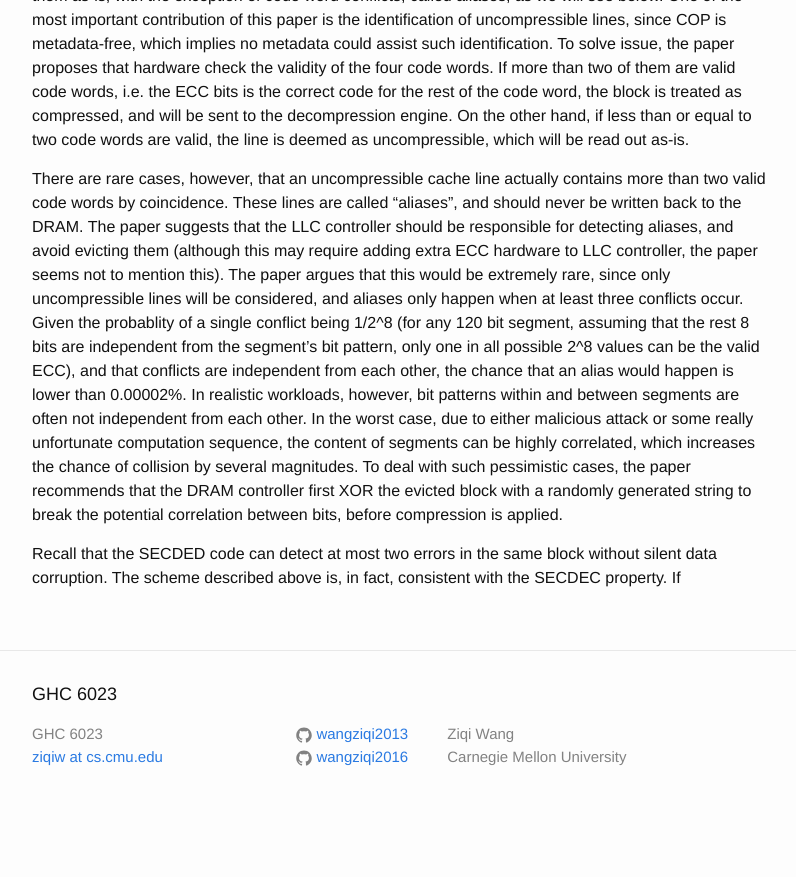
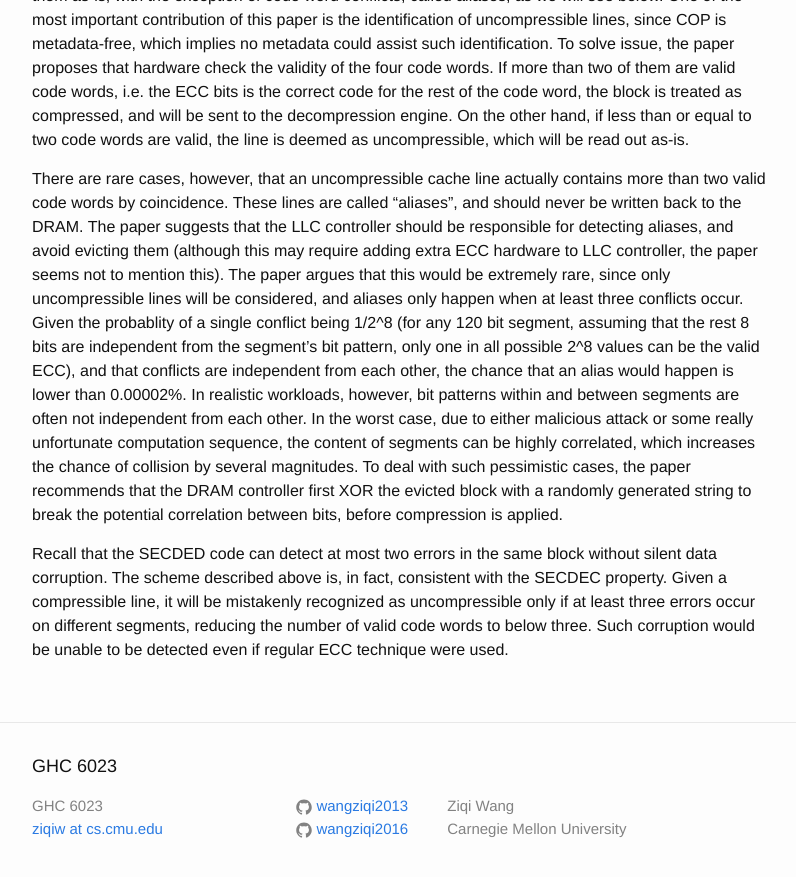
Before and after one commit to wangziqi2013/wangziqi2013.github.io, a Jekyll site: the page built from _posts/2020-06-08-cop.markdown, in a window 1280 px wide and 900 px high, scrolled down 1552 px. Shown: the top 877 px of the window, without its empty margins (238-1034 px from the left). Built offline with Jekyll 4.4.1, drawn with Linux system fonts in a browser that asks for light colours; before the commit the page ends 2380 px from its top, so only the background shows below that.

Commit message:
Adding mistake

```diff
--- a/_posts/2020-06-08-cop.markdown
+++ b/_posts/2020-06-08-cop.markdown
@@ -75,4 +75,6 @@ such pessimistic cases, the paper recommends that the DRAM controller first XOR
 generated string to break the potential correlation between bits, before compression is applied.
 
 Recall that the SECDED code can detect at most two errors in the same block without silent data corruption. The scheme
-described above is, in fact, consistent with the SECDEC property. If
+described above is, in fact, consistent with the SECDEC property. Given a compressible line, it will be mistakenly
+recognized as uncompressible only if at least three errors occur on different segments, reducing the number of valid
+code words to below three. Such corruption would be unable to be detected even if regular ECC technique were used.
```
